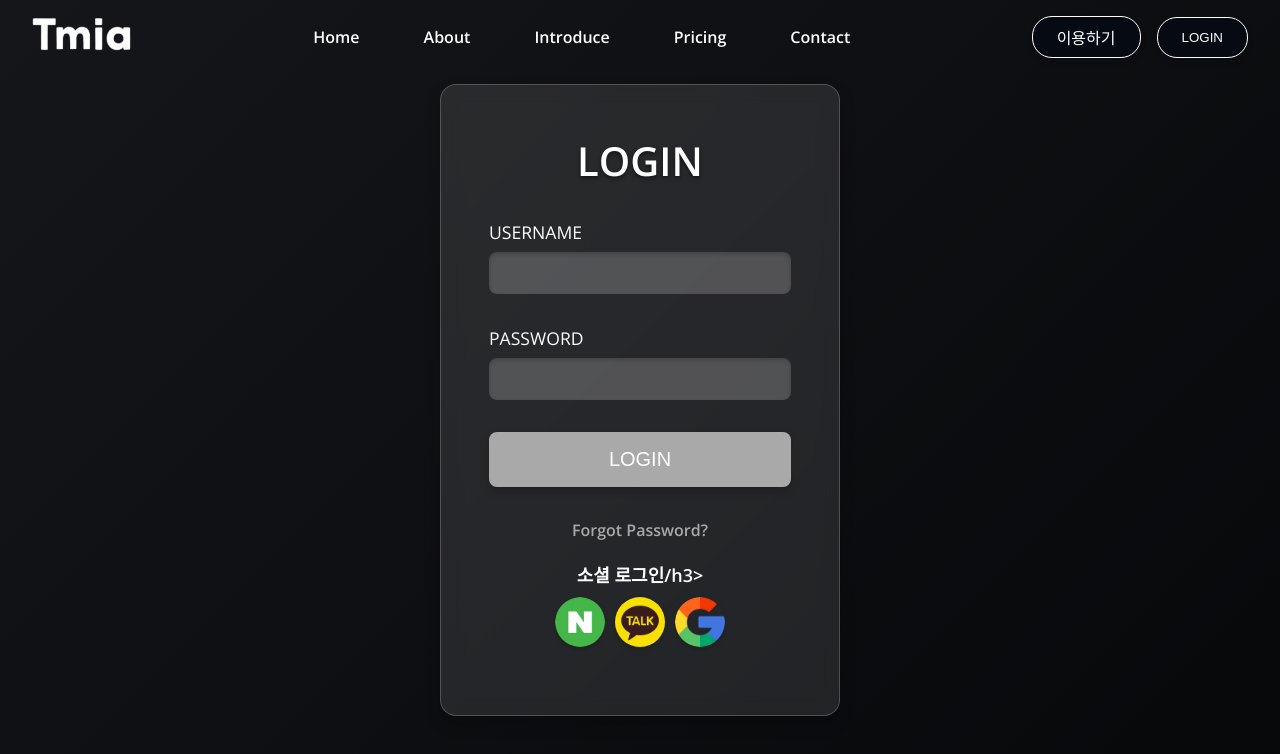
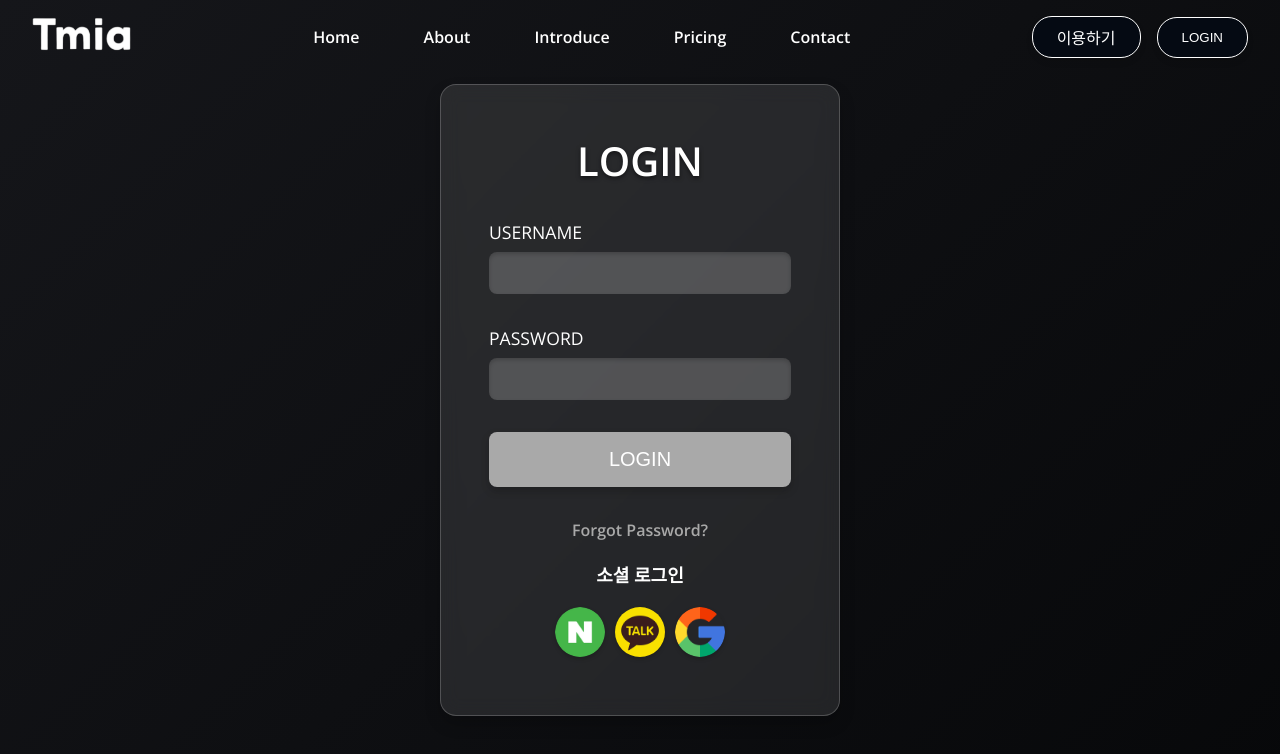
Before and after one commit to Mawangadulnemi/TMIA_CNU, a plain HTML site: page login.html in a window 1280 px wide. Drawn offline with nearby package versions, Linux system fonts and the light colour scheme.

Commit message:
Update login.html

```diff
--- a/login.html
+++ b/login.html
@@ -51,7 +51,7 @@
                     <a href="#" class="login__link">Forgot Password?</a>
                 </div>
                 <div class="login__social">
-                    <h3 class="login__social-title">소셜 로그인/h3>
+                    <h3 class="login__social-title">소셜 로그인</h3>
                     <div class="login__social-buttons">
                         <a href="#" class="login__social-button"
                             ><img src="./assets/videos/naver.png" alt="Naver Login"
```
